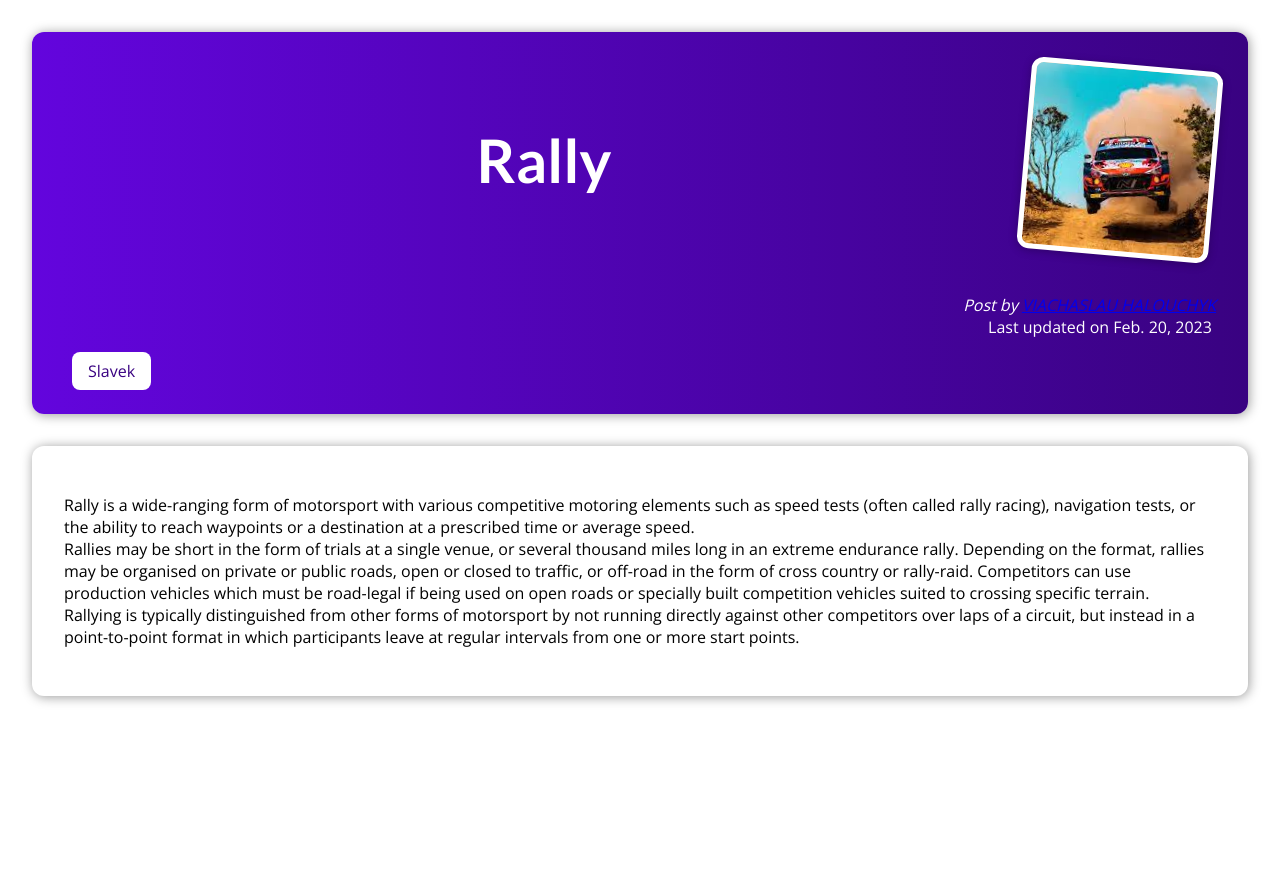
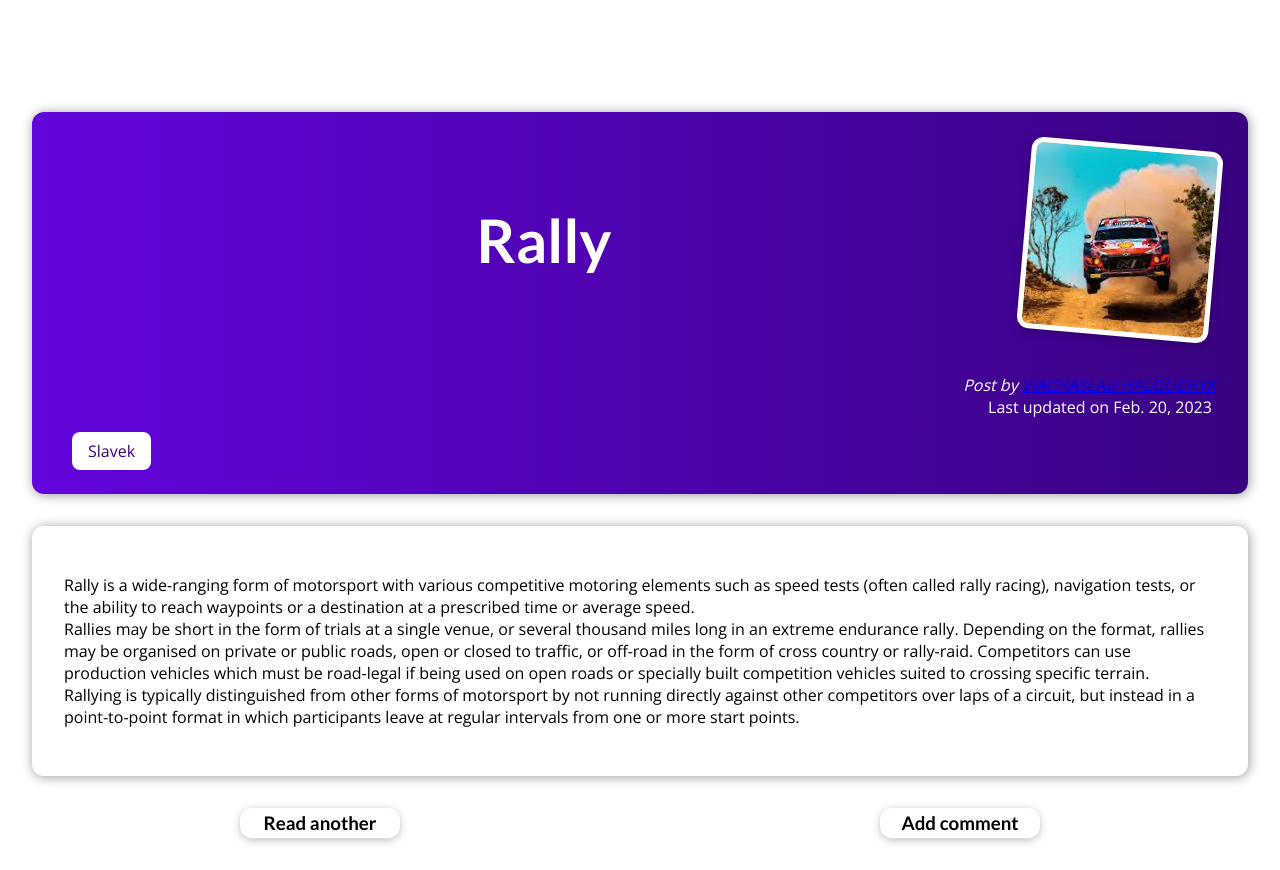
Before and after one commit to Viachaslau/Blog, a Django app: a page that uses templates/base.html in a window 1280 px wide. Shown: the part 80-950 px from the top of the page. Before the commit the page ends 784 px from the top, so only its background shows below. Run offline with Django 4.2, Linux system fonts and the light colour scheme; data comes from the database, SQL or seed files in the repository.

Commit message:
Blog rev.3

```diff
--- a/blog/static/blog/blog.css
+++ b/blog/static/blog/blog.css
@@ -1,13 +1,13 @@
 
 #welcome {
   background: linear-gradient(to right, #6305dd, #390281);
-  padding: 5rem 12%;
+  padding: 1rem 12% 5rem;
 }
 
 #welcome header {
   display: flex;
   align-items: flex-start;
-  margin: 3rem auto;
+  margin: 1rem auto;
 }
 
 #welcome img {
--- a/blog/static/blog/post_detail.css
+++ b/blog/static/blog/post_detail.css
@@ -58,3 +58,37 @@
     border-radius: 8px;
     margin: 0.5rem;
   }
+
+  .add {
+    display: flex;
+    align-items: center;
+    text-align: center;
+    justify-content: center;
+  }
+
+  .add a {
+    margin: auto;
+    height: auto;
+    width: 10rem;
+    margin-bottom: 2rem;
+    transform-origin: center;
+    box-shadow: 0 2px 8px rgba(0, 0, 0, 0.25);
+    border-radius: 12px;
+    background-color: white;
+  }
+
+  .add a:hover,
+  .add a:active {
+    transform: scale(1.1);
+    background-color: #390281;
+    color: white;
+  }
+
+  .add h3 {
+    margin: 0.25rem 0;
+  }
+
+  .add:hover time,
+  .add:active time {
+    color: white;
+  }
--- a/blog/static/blog/posts.css
+++ b/blog/static/blog/posts.css
@@ -42,7 +42,7 @@ ul {
   background-color: white;
 }
 
-article.addpost {
+.addpost {
   display: flex;
   flex-direction: column;
   align-items: center;
@@ -52,7 +52,7 @@ article.addpost {
 .addpost a {
   height: auto;
   width: 10rem;
-  margin-bottom: 2rem;
+  margin-bottom: 3rem;
   transform-origin: center;
   box-shadow: 0 2px 8px rgba(0, 0, 0, 0.25);
   border-radius: 12px;
--- a/blog/templates/blog/post_detail.html
+++ b/blog/templates/blog/post_detail.html
@@ -34,6 +34,20 @@
 
 </section>
 
+<section>
+    <form>
+        <article class="add">
+            <a>
+                <h3>Read another</h3>
+            </a>
+            <a>
+                <h3>Add comment</h3>
+            </a>
+        </article>
+
+    </form>
+
+</section>
 
 
 {% endblock content %}
--- a/blog/urls.py
+++ b/blog/urls.py
@@ -5,6 +5,7 @@ from . import views
 urlpatterns = [
     path("", views.starting_page, name='starting-page'),
     path("posts/", views.posts, name='posts-page'),
+    path("posts/add-post", views.PostAdd.as_view()),
     path("posts/<slug:slug>", views.post_detail,
         name='post-detail-page') #/posts/my-first-post
 ]
--- a/blog/views.py
+++ b/blog/views.py
@@ -1,11 +1,29 @@
 from django.shortcuts import render, get_object_or_404
+from django.views.generic.edit import CreateView
+from django.views.generic.base import TemplateView
 
 from .models import Post
+from .forms import PostForm
 
 
 # Create your views here.
 
 all_posts = Post.objects.all()
+
+class PostAdd(CreateView):
+    model = Post
+    form_class = PostForm
+    template_name = "blog/add_post.html"
+    success_url = "posts/"
+
+class Report(TemplateView):
+    template_name = "blod/posts.html"
+
+    def get_context_data(self, **kwargs):
+        context =  super().get_context_data(**kwargs)
+        # context['message'] = "This works"
+        return context
+
 
 def starting_page(request):
     latest_posts = all_posts.order_by("-data")[:3]
--- a/static/app.css
+++ b/static/app.css
@@ -26,9 +26,10 @@ h3 {
   justify-content: space-between;
   align-items: center;
   padding: 0 10%;
-  position: absolute;
+  position: sticky;
   top: 0;
   left: 0;
+  z-index: 2;
 }
 
 #main-navigation a {
--- a/templates/base.html
+++ b/templates/base.html
@@ -19,6 +19,11 @@
         </nav>
     </header>
 
-    {% block content %}{% endblock %}
+    <main>
+        {% block content %}
+        {% endblock %}
+
+    </main>
+
 </body>
 </html>
```
Also changed, not shown: blog/forms.py (added, +8 -0 lines), blog/static/blog/add_post.css (added, +70 -0 lines), blog/templates/blog/add_post.html (added, +25 -0 lines).
